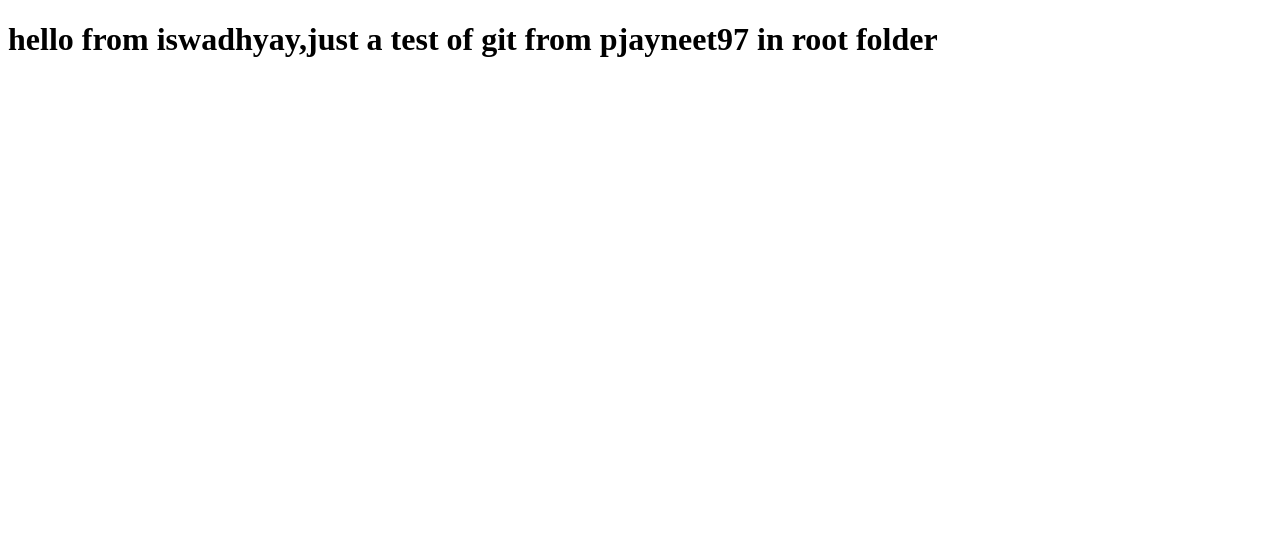
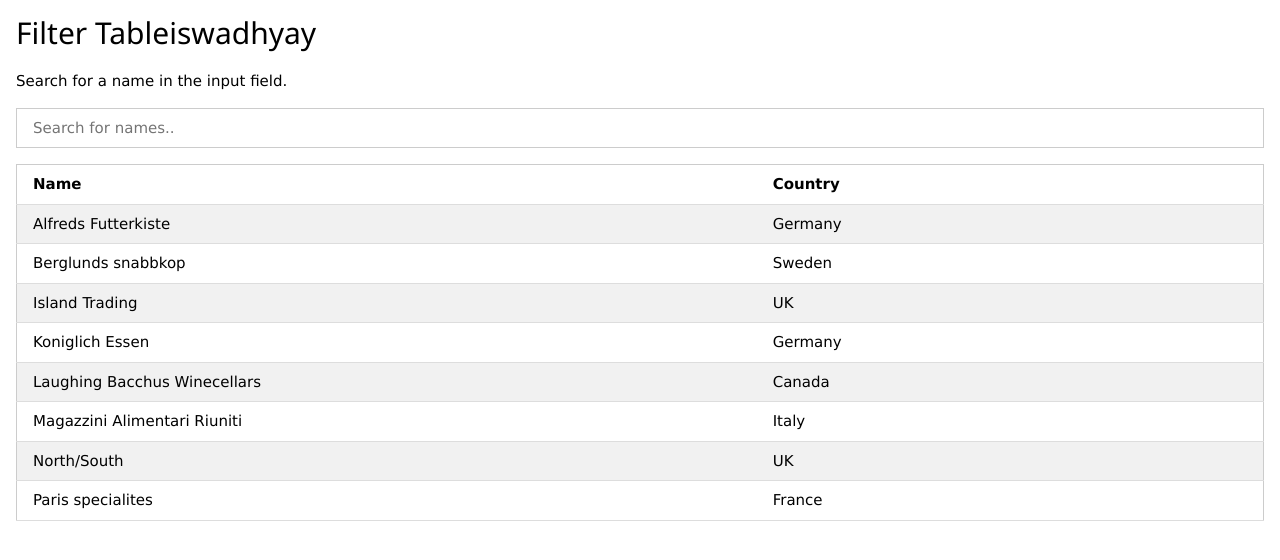
Before and after one commit to swadhyaydeveloper/iswadhyay, an Angular app: page / in a window 1280 px wide. Shown: the top 560 px of the page. Built offline with nearby package versions, Linux system fonts and the light colour scheme.

Commit message:
added w3.css cdn

```diff
--- a/src/app/app.component.html
+++ b/src/app/app.component.html
@@ -1,2 +1,46 @@
-<!--The content below is only a placeholder and can be replaced.-->
-<h1>hello from iswadhyay,just a test of git from pjayneet97 in root folder</h1>
+<div class="w3-container">
+    <h2>Filter Table{{title}}</h2>
+    <p>Search for a name in the input field.</p>
+
+    <input class="w3-input w3-border w3-padding" type="text" placeholder="Search for names.." id="myInput">
+
+    <table class="w3-table-all w3-margin-top" id="myTable">
+      <tr>
+        <th style="width:60%;">Name</th>
+        <th style="width:40%;">Country</th>
+      </tr>
+      <tr>
+        <td>Alfreds Futterkiste</td>
+        <td>Germany</td>
+      </tr>
+      <tr>
+        <td>Berglunds snabbkop</td>
+        <td>Sweden</td>
+      </tr>
+      <tr>
+        <td>Island Trading</td>
+        <td>UK</td>
+      </tr>
+      <tr>
+        <td>Koniglich Essen</td>
+        <td>Germany</td>
+      </tr>
+      <tr>
+        <td>Laughing Bacchus Winecellars</td>
+        <td>Canada</td>
+      </tr>
+      <tr>
+        <td>Magazzini Alimentari Riuniti</td>
+        <td>Italy</td>
+      </tr>
+      <tr>
+        <td>North/South</td>
+        <td>UK</td>
+      </tr>
+      <tr>
+        <td>Paris specialites</td>
+        <td>France</td>
+      </tr>
+    </table>
+
+  </div>
--- a/src/app/app.component.ts
+++ b/src/app/app.component.ts
@@ -7,4 +7,24 @@ import { Component } from '@angular/core';
 })
 export class AppComponent {
   title = 'iswadhyay';
+
+  runt(){
+    this.title="hello";
+    console.log(this.title);
+    var input, filter, table, tr, td, i;
+    input = document.getElementById("myInput");
+    filter = input.value.toUpperCase();
+    table = document.getElementById("myTable");
+    tr = table.getElementsByTagName("tr");
+    for (i = 0; i < tr.length; i++) {
+      td = tr[i].getElementsByTagName("td")[0];
+      if (td) {
+        if (td.innerHTML.toUpperCase().indexOf(filter) > -1) {
+          tr[i].style.display = "";
+        } else {
+          tr[i].style.display = "none";
+        }
+      }
+    }
+  }
 }
--- a/src/styles.css
+++ b/src/styles.css
@@ -1 +1,2 @@
 /* You can add global styles to this file, and also import other style files */
+@import "https://www.w3schools.com/w3css/4/w3.css";
```
